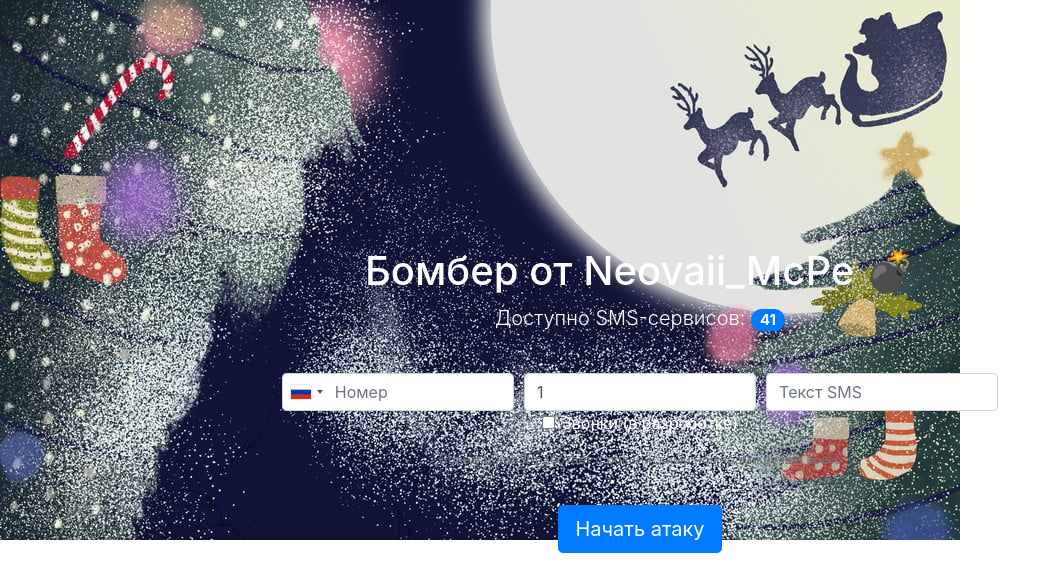
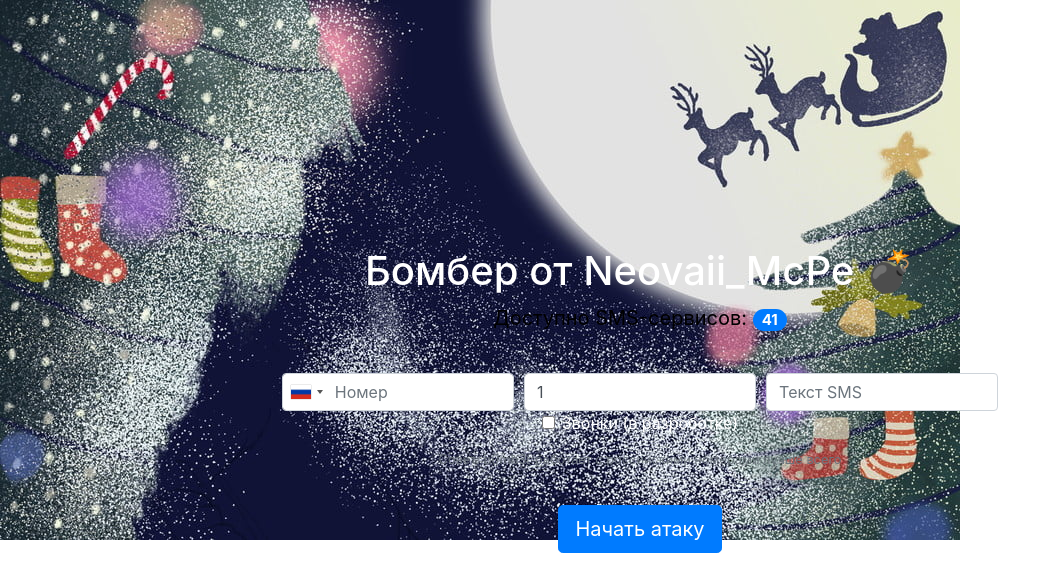
Before and after one commit to Neovaii-McPe/BoMb3r, a Flask app: page / in a window 1280 px wide. Shown: the top 573 px of the page, without its empty margins (0-1061 px from the left). Run offline with Flask 2, Linux system fonts and the light colour scheme; some libraries are stand-ins or nearby versions.

Commit message:
Update index.html

```diff
--- a/templates/index.html
+++ b/templates/index.html
@@ -23,8 +23,8 @@ body{
 </div>
 <div id="main">
     <h1 class="no-select">Бомбер от Neovaii_McPe 💣</h1>
-    <p class="lead" id="sms">Доступно SMS-сервисов: <span
-            class="badge badge-pill badge-primary no-select">{{sms}}</span></p>
+   <font color="#000000"> <b> <p class="lead" id="sms">Доступно SMS-сервисов: <span
+            class="badge badge-pill badge-primary no-select">{{sms}} </font> </b> </span></p>
     <form action="/sms" id="phone-form" method="post">
         <div class="form-row">
             <div class="col">
@@ -58,7 +58,7 @@ body{
 </div>
 
 <div class="mt-auto py-3 footer" id="footer">
-   <font color="#00FF00"> <span class="text-muted">Cделано ютюбером ❤️ Neovaii McPe. </font> </span>
+   <font color="#000000"> <b> <span class="text-muted">Cделано ютюбером ❤️ Neovaii McPe. </font> </b> </span>
 </div>
 
 <script src="/static/jquery-3.4.1.min.js"></script>
```
